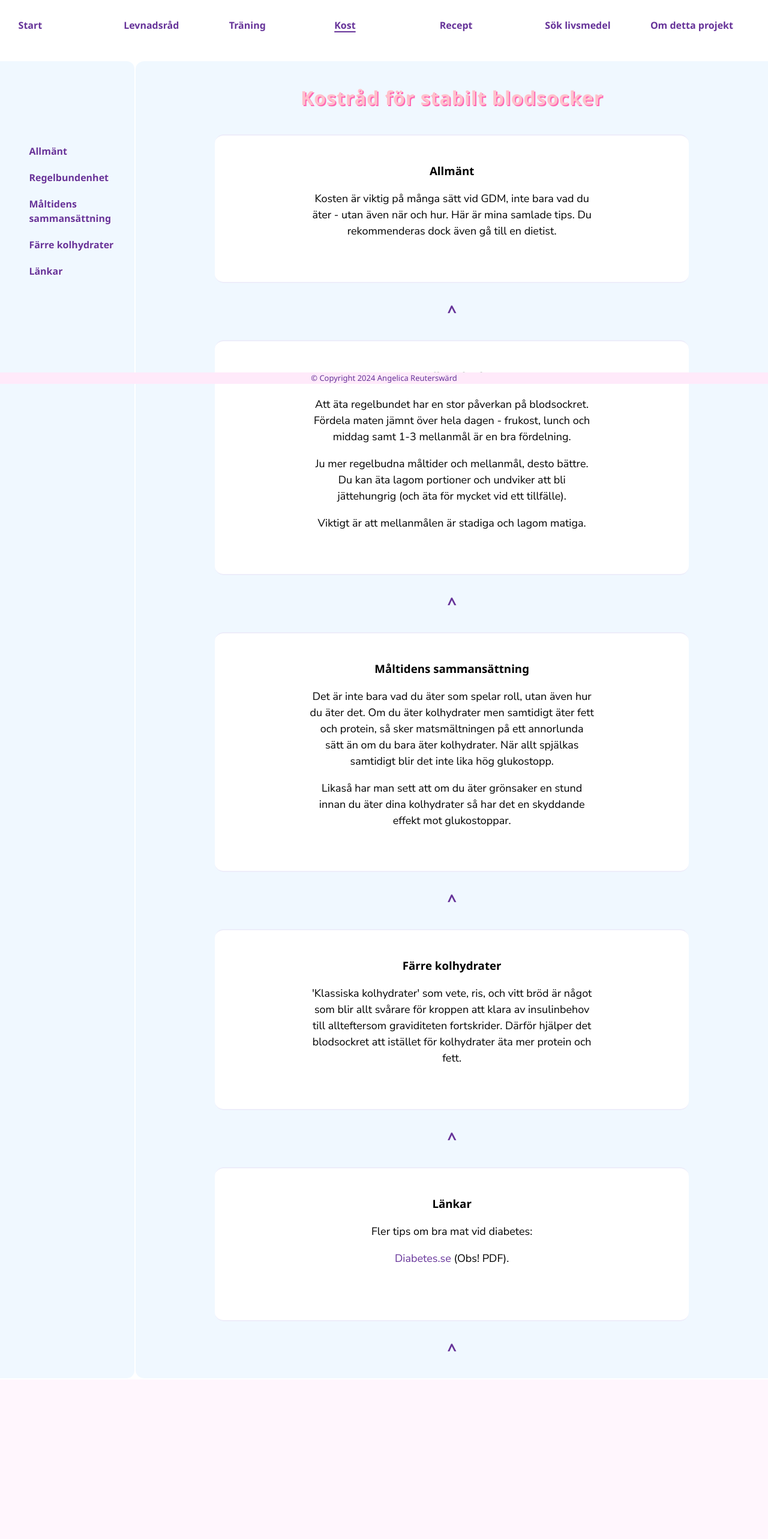
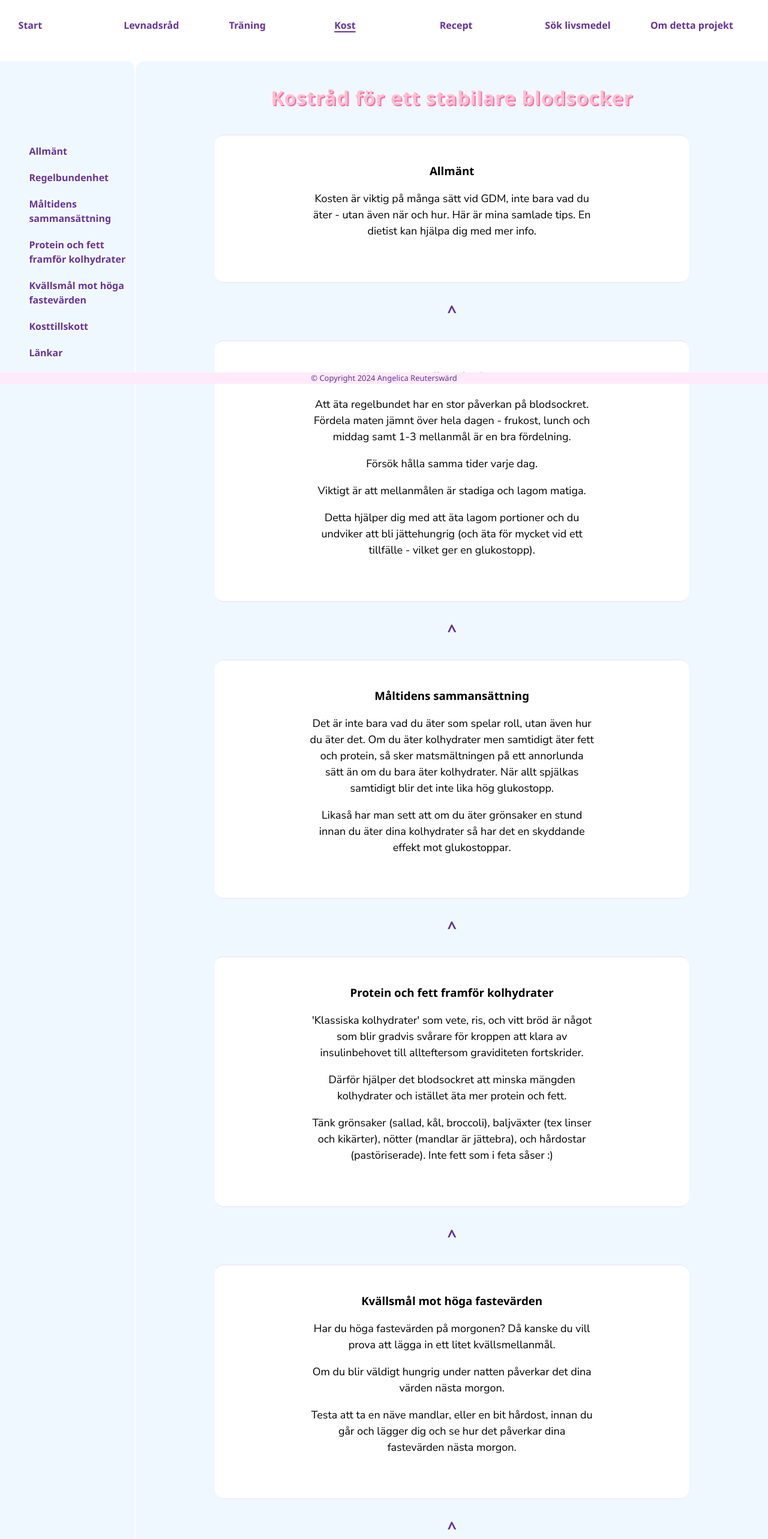
Before and after one commit to Ayngie/natural-guide-to-gestational-diabetes, a React (Vite) app: page /natural-guide-to-gestational-diabetes/food in a window 1280 px wide. Shown: the part 160-2726 px from the top of the page at 60% size. Before the commit the page ends 2460 px from the top, so only its background shows below. Built offline with nearby package versions, Linux system fonts and the light colour scheme.

Commit message:
✨ feat: updated GDM info pages and content

```diff
--- a/src/components/pages/FoodAdvice.tsx
+++ b/src/components/pages/FoodAdvice.tsx
@@ -46,7 +46,7 @@ export const FoodAdvice = () => {
 
   return (
     <section>
-      <StyledHeadingMobile>Kostråd för stabilt blodsocker</StyledHeadingMobile>
+      <StyledHeadingMobile>Kostråd för ett stabilare blodsocker</StyledHeadingMobile>
       <StyledGrid>
         <StyledAside>
           <nav>
@@ -58,17 +58,29 @@ export const FoodAdvice = () => {
         </StyledAside>
 
         <StyledSplitSection>
-          <StyledHeadingDesktop>Kostråd för stabilt blodsocker</StyledHeadingDesktop>
+          <StyledHeadingDesktop>Kostråd för ett stabilare blodsocker</StyledHeadingDesktop>
           {articleSections}
 
           <StyledArticle id="links">
           <h3>Länkar</h3>
           <ParagraphWrapper>
-            <Paragraph>
-              Fler tips om bra mat vid diabetes:
-                <p><TextLink href="https://www.diabetes.se/contentassets/8458e645a4414f69a592b1b3490631ef/sv_diabetes_typ2_a4_mat.pdf" target="_blank">Diabetes.se</TextLink> (Obs! PDF).</p>
-            </Paragraph>
+            <h4>Fler tips om bra mat vid diabetes:</h4>
+              <Paragraph><TextLink href="https://www.diabetes.se/contentassets/8458e645a4414f69a592b1b3490631ef/sv_diabetes_typ2_a4_mat.pdf" target="_blank">Diabetes.se</TextLink> (Obs! PDF).</Paragraph>
+              <Paragraph>
+                Appen T1D - ladda ned:
+                <TextLink href="https://play.google.com/store/apps/details?id=se.tad1.t1d&hl=en_US" target="_blank"> Google Play</TextLink>,
+                <TextLink href="https://apps.apple.com/se/app/t1d/id1532900106" target="_blank"> App Store</TextLink>.
+              </Paragraph>
           </ParagraphWrapper>
+
+          <ParagraphWrapper>
+            <h4>Forskning om Alfa-liponsyra (ALA) och graviditet:</h4>
+              <Paragraph><TextLink href="https://www.ncbi.nlm.nih.gov/pmc/articles/PMC7778749/" target="_blank">Effect of alpha-lipoic acid supplementation on the lipid profile and lipid ratios in women with gestational diabetes mellitus: A clinical trial study</TextLink> (studie från 2020).</Paragraph>
+              <Paragraph><TextLink href="https://www.mdpi.com/2039-7283/13/5/100" target="_blank">Effect of Oral High Molecular Weight Hyaluronic Acid (HMWHA), Alpha Lipoic Acid (ALA), Magnesium, Vitamin B6 and Vitamin D Supplementation in Pregnant Women: A Retrospective Observational Pilot Study</TextLink> (studie från 2023).</Paragraph>
+              <Paragraph><TextLink href="https://www.ncbi.nlm.nih.gov/pmc/articles/PMC8438679/" target="_blank">Benefits of α-lipoic acid in high-risk pregnancies (Review)</TextLink> (studie från 2021).</Paragraph>
+              <Paragraph><TextLink href="https://pubmed.ncbi.nlm.nih.gov/29028075/" target="_blank">Safety of oral alpha-lipoic acid treatment in pregnant women: a retrospective observational study</TextLink> (studie från 2017).</Paragraph>
+          </ParagraphWrapper>
+
         </StyledArticle>
 
         <LinkToTop/>
--- a/src/components/pages/Home.tsx
+++ b/src/components/pages/Home.tsx
@@ -29,12 +29,13 @@ export const Home = () => {
         <h3>Vad är GDM?</h3>
         <Paragraph>
           När kvinnan har en bebis (eller fler) i magen behöver kroppen <TextLink href="https://liu.se/nyhet/digital-plattform-hjalper-gravida-att-halla-blodsockret" target="_blank"> ca 40% mer</TextLink> av hormonet insulin för att
-          hålla normala blodsockernivåer för mamma och bebis, samtidigt som man blir lite <TextLink href="https://www.1177.se/Stockholm/barn--gravid/graviditet/graviditetsbesvar-och-sjukdomar/graviditetsdiabetes--hoga-blodsockervarden-under-graviditet/" target="_blank"> mindre känslig för insulin som gravid</TextLink>. Ibland blir behovet otillräckligt vilket
-          leder till graviditetsdiabetes (GDM).
+          hålla normala blodsockernivåer för mamma och bebis, samtidigt som man blir lite <TextLink href="https://www.1177.se/Stockholm/barn--gravid/graviditet/graviditetsbesvar-och-sjukdomar/graviditetsdiabetes--hoga-blodsockervarden-under-graviditet/" target="_blank"> mindre känslig för insulin som gravid</TextLink>.
+          Cellerna behöver insulin för att kunna ta upp socker ur blodet - annars blir sockret kvar i blodet -  dvs. högt blodsocker.
+          Ibland blir behovet otillräckligt vilket leder till graviditetsdiabetes (GDM).
         </Paragraph>
 
         <Paragraph>
-          Kvinnan får symptom som trötthet och törst, och bebis kan få hög födelsevikt samt få svårt att kontrollera sitt blodsocker första tiden efter förlossningen och problem med amning.
+          Kvinnan får symptom som trötthet och törst, risken för havandeskapsförgiftning ökar, bl.a. och bebis kan få hög födelsevikt samt få svårt att kontrollera sitt blodsocker första tiden efter förlossningen och problem med amning.
         </Paragraph>
 
         <Paragraph>
--- a/src/components/pages/LifeAdvice.tsx
+++ b/src/components/pages/LifeAdvice.tsx
@@ -4,7 +4,7 @@ import articles from "../../data/articles.json";
 import { IArticlesData } from "../../models/IArticlesData";
 import { LinkToTop } from "../LinkToTop";
 import { StyledGrid, StyledAside, StyledSideNav, StyledSplitSection, StyledArticle, ParagraphWrapper } from "../styles/StyledWrappers";
-import { StyledHeadingMobile, StyledHeadingDesktop, Paragraph, StyledSideNavLink } from "../styles/StyledTexts";
+import { StyledHeadingMobile, StyledHeadingDesktop, Paragraph, StyledSideNavLink, TextLink, BoldText } from "../styles/StyledTexts";
 
 export const LifeAdvice = () => {
   useEffect(() => {
@@ -46,19 +46,34 @@ export const LifeAdvice = () => {
 
   return (
     <section>
-      <StyledHeadingMobile>Levnadsråd för stabilare blodsocker</StyledHeadingMobile>
+      <StyledHeadingMobile>Levnadsråd för ett stabilare blodsocker</StyledHeadingMobile>
       <StyledGrid>
         <StyledAside>
           <nav>
             <StyledSideNav>
               {sideNavLinksHtml}
+              <StyledSideNavLink><AnchorLink href="#links">Länkar</AnchorLink></StyledSideNavLink>
             </StyledSideNav>
           </nav>
         </StyledAside>
 
         <StyledSplitSection>
-          <StyledHeadingDesktop>Levnadsråd för stabilare blodsocker</StyledHeadingDesktop>
+          <StyledHeadingDesktop>Levnadsråd för ett stabilare blodsocker</StyledHeadingDesktop>
           {articleSections}
+
+          <StyledArticle id="links">
+          <h3>Länkar</h3>
+          <ParagraphWrapper>
+            <Paragraph>Mobilappen <BoldText>T1D</BoldText> är en jättebra app för typ I diabetes som gärna kan användas vid andra sorters diabetes enligt min mening. Appen har en superbra sökfunktion för livsmedel och bra allmän info. Rekommenderas varmt!</Paragraph>
+            <Paragraph>Ladda ned här:
+              <TextLink href="https://play.google.com/store/apps/details?id=se.tad1.t1d&hl=en_US" target="_blank"> T1D (Google Play)</TextLink>, eller här:
+              <TextLink href="https://apps.apple.com/se/app/t1d/id1532900106" target="_blank"> T1D (App Store)</TextLink>.
+            </Paragraph>
+          </ParagraphWrapper>
+        </StyledArticle>
+
+        <LinkToTop/>
+
         </StyledSplitSection>
       </StyledGrid>
     </section>
--- a/src/components/pages/TrainingAdvice.tsx
+++ b/src/components/pages/TrainingAdvice.tsx
@@ -46,7 +46,7 @@ export const TrainingAdvice = () => {
 
   return (
     <section>
-      <StyledHeadingMobile>Träningstips för stabilare blodsocker</StyledHeadingMobile>
+      <StyledHeadingMobile>Träningstips för ett stabilare blodsocker</StyledHeadingMobile>
       <StyledGrid>
         <StyledAside>
           <nav>
@@ -57,7 +57,7 @@ export const TrainingAdvice = () => {
         </StyledAside>
 
         <StyledSplitSection className="articles-section">
-          <StyledHeadingDesktop>Träningstips för stabilare blodsocker</StyledHeadingDesktop>
+          <StyledHeadingDesktop>Träningstips för ett stabilare blodsocker</StyledHeadingDesktop>
           {articleSections}
         </StyledSplitSection>
       </StyledGrid>
--- a/src/data/articles.json
+++ b/src/data/articles.json
@@ -5,7 +5,8 @@
             "id": "general",
             "paragraphList":
                 [
-                    "Det är inte bara mat och träning som kan hjälpa dig vid GDM, utan levnadsfaktorer spelar också roll."
+                    "Det är inte bara mat och träning som kan hjälpa dig vid GDM, utan levnadsfaktorer spelar också roll.",
+                    "För mycket socker i blodet kan förutom för lite insulin även bero på tex. stresshormoner."
                 ]
         },
         {
@@ -13,7 +14,9 @@
             "id": "routine",
             "paragraphList":
                 [
-                    "Rutiner hjälper kroppen hålla bättre blodsockerbalans. Att äta regelbundna måltider, att somna och vakna vid ungefär samma tid."
+                    "Rutiner är en stöttepelare i vår vardag som även hjälper kroppen hålla bättre blodsockerbalans.",
+                    "Försök skapa rutiner som tex att äta regelbundna måltider & mellisar, en läggningsrutin för att varva ned inför sömnen, försök gå och lägga dig och gå upp vid ungefär samma tid, att röra dig fysiskt efter måltider, etc... ",
+                    "Med en regelbunden rutin håller du lättare jämna blodsockernivåer, och du kan se om du avviker från dina rutiner hur det påverkade ditt blodsocker. "
                 ]
         },
         {
@@ -21,7 +24,11 @@
             "id": "stress",
             "paragraphList":
                 [
-                    "Stress påverkar blodsockret då kortisolet påverkar insulinresistensen i kroppen. Högre kortisol (som vid stress), ger högre insulinresistens (när kroppen redan har högre insulinbehov iom graviditeten och att man är två), vilket ger högre blodsocker."
+                    "Vid stress (inkl. positiv stress - tex spännande upplevelser) utsöndrar binjurarna adrenalin och kortisol, detta leder till att det frisätts mer socker och blodsockret stiger. Kroppen hämtar alltså socker i 'förråden' som sedan stannar i blodet.",
+                    "Stress påverkar även blodsockret genom att stresshormoner motverkar insulinhormonerna vilket gör blodsockret svårare att kontrollera. Högre kortisol ger högre insulinresistens (i ett läge då kroppen redan har högre insulinbehov samt viss ökad insulinresistens pga graviditeten), vilket ger högre blodsocker.",
+                    "Är du stressad? Långvarig eller återkommande stress kan vara bra att prata om. Många saker som orsakar stress går ofta att ändra med rätt hjälp. Prata gärna med din barnmorska, dina nära och kära, eller din doula kanske.",
+                    "Finns det något du vet att du kan göra för att minska din stress? Kan du öva på att hantera stressen? Ta hjälp, och försök hitta hjälpmedel i vardagen för att minska din stress. Kan du gå till en osteopat för dina fysiska krämpor? Kan du meditera varje dag för att stilla ditt nervsystem? Se vad som fungerar för dig!",
+                    "Kom ihåg att fysisk aktivitet förbättrar välbefinnande och sömn, minskar stresshormonet kortisol, och har en positiv påverkan på tex endorfiner, serotonin, dopamin och noradrenalin i hjärnans molekylära system, samt motverkar en minskad hippocampusvolym som kan ses vid depression. (Källa: Läkartidningen 2022-09-14)."
                 ]
         },
         {
@@ -29,7 +36,9 @@
             "id": "sleep",
             "paragraphList":
                 [
-                    "Om du sover för lite får du likaså högre kortisolnivå i kroppen, och högre insulinresistens. Sömnen är svårare som gravid, men det hjälper att göra vad man kan för att sova bättre. Tex. regelbundna läggningstider, sov med en gravidkudde mellan knäna, etc."
+                    "Om du sover för lite får du högre kortisolnivå i kroppen, och högre insulinresistens.",
+                    "Sömnbrist gör oss även tröttare och mer okoncentrerade, vilket kan leda till att vi får sug efter snabba kolhydrater för snabb energi, vilket ger högre blodsocker.",
+                    "Sömnen är svårare som gravid, men det hjälper att göra vad man kan för att sova bättre. Tex. fysisk rörelse varje dag, regelbundna läggningstider, varva ned (skärmfritt) en stund innan läggning, somna till en meditation (eller dina förlossningsaffirmationer kanske :) ) sov med en gravidkudde mellan knäna, etc."
                 ]
         }
     ],
@@ -84,7 +93,7 @@
             "id": "general",
             "paragraphList":
                 [
-                    "Kosten är viktig på många sätt vid GDM, inte bara vad du äter - utan även när och hur. Här är mina samlade tips. Du rekommenderas dock även gå till en dietist."
+                    "Kosten är viktig på många sätt vid GDM, inte bara vad du äter - utan även när och hur. Här är mina samlade tips. En dietist kan hjälpa dig med mer info."
                 ]
         },
         {
@@ -93,8 +102,9 @@
             "paragraphList":
                 [
                     "Att äta regelbundet har en stor påverkan på blodsockret. Fördela maten jämnt över hela dagen - frukost, lunch och middag samt 1-3 mellanmål är en bra fördelning.",
-                    "Ju mer regelbudna måltider och mellanmål, desto bättre. Du kan äta lagom portioner och undviker att bli jättehungrig (och äta för mycket vid ett tillfälle).",
-                    "Viktigt är att mellanmålen är stadiga och lagom matiga."
+                    "Försök hålla samma tider varje dag.",
+                    "Viktigt är att mellanmålen är stadiga och lagom matiga.",
+                    "Detta hjälper dig med att äta lagom portioner och du undviker att bli jättehungrig (och äta för mycket vid ett tillfälle - vilket ger en glukostopp)."
                 ]
         },
         {
@@ -107,11 +117,35 @@
                 ]
         },
         {
-            "title": "Färre kolhydrater",
+            "title": "Protein och fett framför kolhydrater",
             "id": "carbs",
             "paragraphList":
                 [
-                    "'Klassiska kolhydrater' som vete, ris, och vitt bröd är något som blir allt svårare för kroppen att klara av insulinbehov till allteftersom graviditeten fortskrider. Därför hjälper det blodsockret att istället för kolhydrater äta mer protein och fett."
+                    "'Klassiska kolhydrater' som vete, ris, och vitt bröd är något som blir gradvis svårare för kroppen att klara av insulinbehovet till allteftersom graviditeten fortskrider.",
+                    "Därför hjälper det blodsockret att minska mängden kolhydrater och istället äta mer protein och fett.",
+                    "Tänk grönsaker (sallad, kål, broccoli), baljväxter (tex linser och kikärter), nötter (mandlar är jättebra), och hårdostar (pastöriserade). Inte fett som i feta såser :)"
+                ]
+        },
+        {
+            "title": "Kvällsmål mot höga fastevärden",
+            "id": "bedtimesnack",
+            "paragraphList":
+                [
+                    "Har du höga fastevärden på morgonen? Då kanske du vill prova att lägga in ett litet kvällsmellanmål.",
+                    "Om du blir väldigt hungrig under natten påverkar det dina värden nästa morgon.",
+                    "Testa att ta en näve mandlar, eller en bit hårdost, innan du går och lägger dig och se hur det påverkar dina fastevärden nästa morgon."
+                ]
+        },
+        {
+            "title": "Kosttillskott",
+            "id": "supplements",
+            "paragraphList":
+                [
+                    "Då jag var gravid researchade jag forskning på Alfa-liponsyra (ALA) - en antioxidant som jag fann hade effekt på att hålla mitt blodsocker mer stabilt.",
+                    "Jag använde Thorne Alpha-Lipoic Acid 60 kapslar (OBS! Att jag inte har med detta företag att göra, detta var bara mitt val av tillskott för de som kanske undrar).",
+                    "Det finns även forskning som tyder på att ALA har andra fördelaktiga skyddande effekter vid graviditet.",
+                    "Obs! Du får själv läsa på den forskning du hittar och bestämma om detta är något för dig, eller om du anser att det inte är tryggt att ta detta kosttillskott vid din graviditet.",
+                    "Se några forskningslänkar längst ned på denna sida, och sök gärna mer på egen hand."
                 ]
         }
     ],
```
